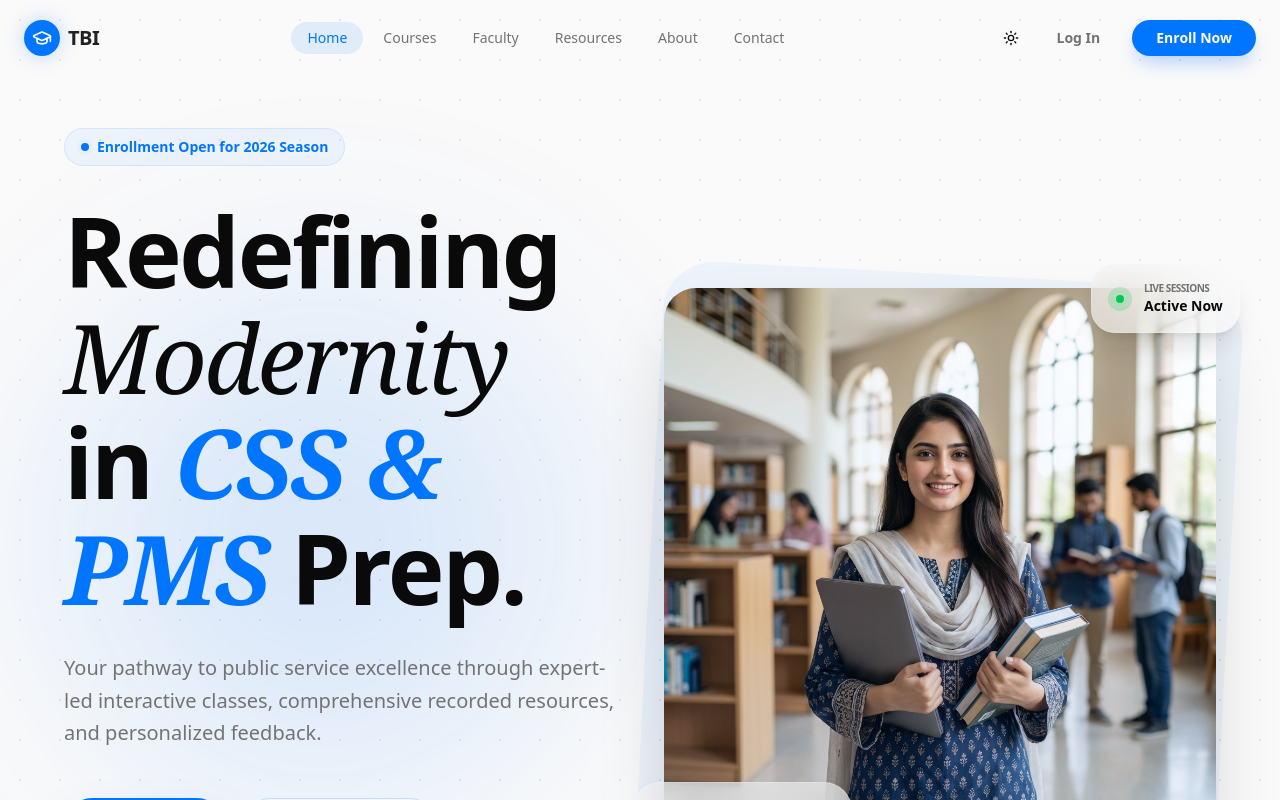
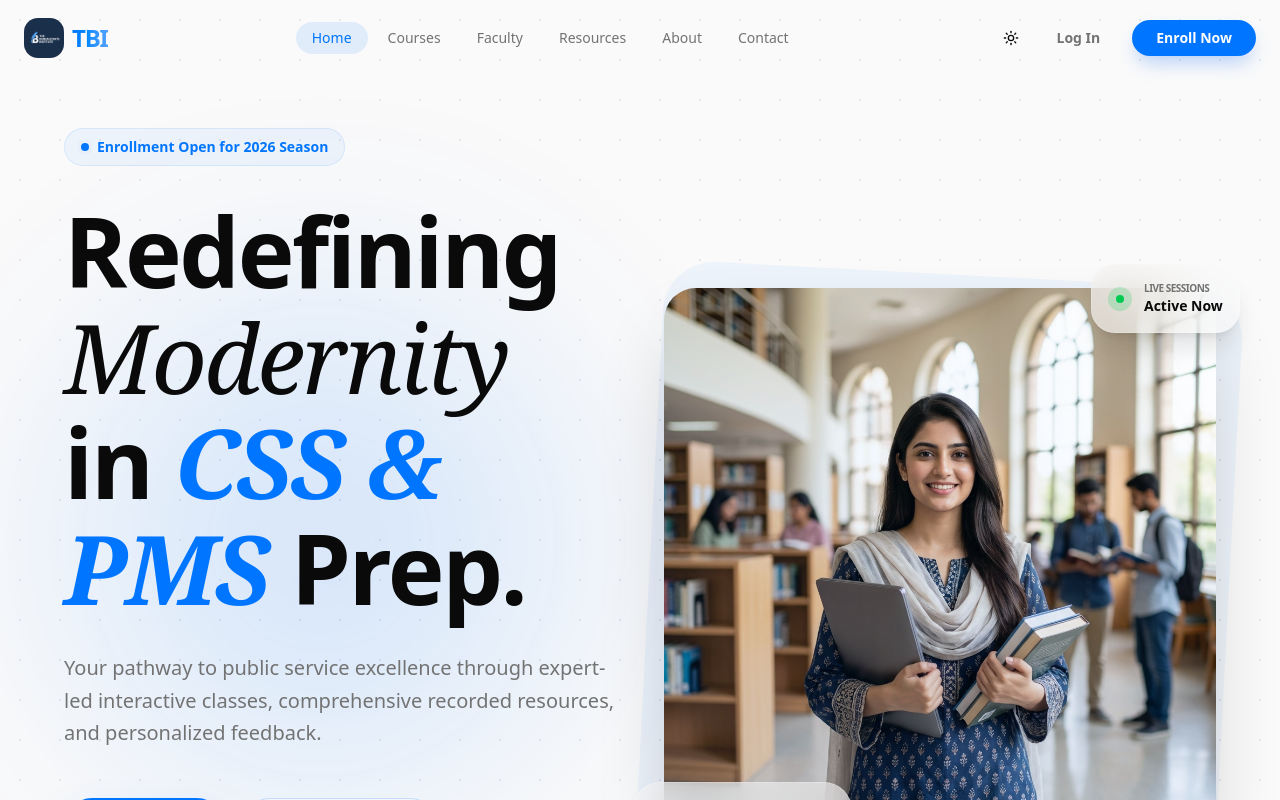
Before and after one commit to furqanistic/tbi, a React (Vite) app in the folder client/: page / in a window 1280 px wide. Shown: the top 800 px of the page. Built offline with nearby package versions, Linux system fonts and the light colour scheme.

Commit message:
feat(navbar): integrate logo and gradient text

```diff
--- a/client/src/components/Navbar.jsx
+++ b/client/src/components/Navbar.jsx
@@ -1,5 +1,6 @@
 import { useState, useEffect } from "react";
 import { Menu, X, GraduationCap, ChevronDown } from "lucide-react";
+import logo from "@/assets/blue-logo.jpeg";
 import { Button } from "@/components/ui/button";
 import { ModeToggle } from "@/components/ModeToggle";
 import {
@@ -35,16 +36,12 @@ export function Navbar() {
   return (
     <header className="fixed top-0 z-50 w-full transition-all duration-300 pointer-events-none">
       <div className="container mx-auto flex items-center justify-between px-6 py-4 pointer-events-auto">
-        {/* Left: Brand Logo */}
         <div className="flex items-center gap-2 group cursor-pointer transition-transform hover:scale-105 active:scale-95">
-          <div className="flex h-9 w-9 items-center justify-center rounded-xl bg-primary text-white shadow-[0_0_20px_rgba(59,130,246,0.3)] transition-all group-hover:shadow-[0_0_25px_rgba(59,130,246,0.5)]">
-            <GraduationCap className="h-5 w-5" />
-          </div>
-          <span className="text-xl font-bold tracking-tight text-foreground/90">
+          <img src={logo} alt="TBI Logo" className="h-10 w-auto rounded-md" />
+          <span className="text-2xl font-bold tracking-tighter bg-gradient-to-r from-primary to-blue-400 bg-clip-text text-transparent">
             TBI
           </span>
         </div>
-
         {/* Center: Floating Pill Menu (Desktop) */}
         <nav
           className={cn(
@@ -73,7 +70,6 @@ export function Navbar() {
             </a>
           ))}
         </nav>
-
         {/* Right: Actions */}
         <div className="flex items-center gap-3">
           <div className="hidden sm:flex items-center gap-2">
```
